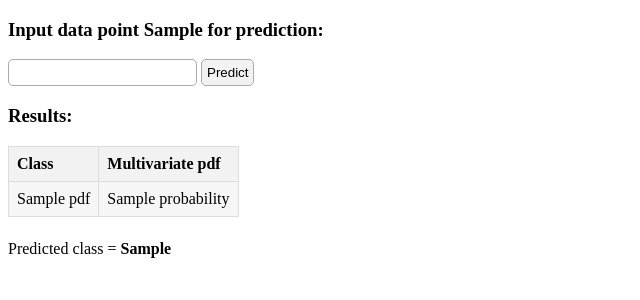
After one commit to sourhub226/pattern-recognition-flask-app, a Flask app: template templates/predict.html in a window 1280 px wide. The commit adds this page. Shown: the top 300 px of the page, without its empty margins (0-640 px from the left). Run offline with Flask 3, Linux system fonts and the light colour scheme; the template is opened without the code that fills it: most values are stand-ins (such as "Sample title", 1, 10 or a date in 2020).

Commit message:
Split classification code into separate fn + styling

```diff
--- a/flask app.py
+++ b/flask app.py
@@ -1,13 +1,14 @@
-from flask import Flask, render_template, request, redirect, url_for
+from flask import Flask, render_template, request, redirect, url_for, session
 import pandas as pd
 from scipy.stats import multivariate_normal
 import matplotlib.pyplot as plt
 import numpy as np
-import io
-import base64
+import pickle
+from io import BytesIO, StringIO
 
 
 app = Flask(__name__)
+app.secret_key = "pr1"
 
 
 @app.route("/")
@@ -15,42 +16,38 @@ def index():
     return render_template("home.html")
 
 
-@app.route("/upload", methods=["POST"])
-def upload():
-    class_stats = dataset_stats = ""
-    max_probab = -1
-    predicted_class = None
-    file = request.files["dataset"]
-    df = pd.read_csv(file.filename)
-    dataset_stats += f"Total no of rows = {len(df)} <br/>"
-    dataset_stats += f"Total no of numeric features = {len(df.select_dtypes(include=['number']).columns) } <br/>"
-    dataset_stats += f"Total no of categorical features = {len(df.select_dtypes(exclude=['number']).columns)-1}"
+def store_in_session(key, value):
+    if key in session:
+        session.pop(key)
+    session[key] = value
+
+
+@app.route("/stats", methods=["GET", "POST"])
+def stats():
+    class_stats = {}
+    if request.method == "POST":
+        file = request.files["dataset"]
+        df = pd.read_csv(BytesIO(file.read()))
+        store_in_session("dataset", pickle.dumps(df))
+
+    dataset_stats = {
+        "no_rows": len(df),
+        "no_num_features": len(df.select_dtypes(include=["number"]).columns),
+    }
+    dataset_stats["no_cat_features"] = (
+        len(df.select_dtypes(exclude=["number"]).columns) - 1
+    )
 
     unique_classes = df["Class"].unique()
 
-    for iteration, class_label in enumerate(unique_classes):
-        class_df = df[df["Class"] == class_label]
-        class_df = class_df[["Height", "Weight"]]
-        stats1_df = class_df.describe()
-        stats2_df = pd.DataFrame(
-            {
-                "Height": [class_df["Height"].kurt(), class_df["Height"].skew()],
-                "Weight": [class_df["Weight"].kurt(), class_df["Weight"].skew()],
-            },
-            index=["kurtosis", "skewness"],
-        )
-        class_mean = class_df.mean()
-        class_cov = class_df.cov()
-
-        mvnd = multivariate_normal(mean=class_mean, cov=class_cov)
-        # print(mvnd)
-        probab = mvnd.pdf([194, 108])
-        print(class_label)
-        print(probab)
-        if probab > max_probab:
-            max_probab = probab
-            predicted_class = class_label
-        print(f"Predicted class = {predicted_class}")
+    for class_label in unique_classes:
+        classviz_df = df[df["Class"] == class_label].select_dtypes(include=["number"])
+        class_stats[class_label] = {
+            "description": classviz_df.describe().to_html(),
+            "kurtosis": classviz_df.kurt().to_frame(name="kurtosis").T.to_html(),
+            "skewness": classviz_df.skew().to_frame(name="skewness").T.to_html(),
+            "covariance": classviz_df.cov().to_html(),
+        }
 
         # display graph using matplotlib
         # fig, axs = plt.subplots(2, 2, figsize=(10, 10))
@@ -68,26 +65,53 @@ def upload():
         # img_buffer.seek(0)
         # plot_data = base64.b64encode(img_buffer.read()).decode("utf-8")
 
-        class_stats += f"For <b>{class_label}</b>:"
-        class_stats += pd.concat(
-            [stats1_df, stats2_df],
-        ).to_html(justify="left")
-        # class_stats += pd.DataFrame(class_mean, columns=["Mean"]).to_html()
-        class_stats += class_cov.to_html()
-        class_stats += str(probab)
-        class_stats += "<br/>"
-
     return render_template(
         "stats.html",
         filename=file.filename,
-        df=df.head(10).to_html(
+        df_sample=df.head(10).to_html(
             index=False,
             justify="left",
         ),
         dataset_stats=dataset_stats,
         class_stats=class_stats,
+        # predicted_class=predicted_class,
+        # plot_data=plot_data,
+    )
+
+
+@app.route("/predict", methods=["GET", "POST"])
+def predict():
+    pdf = {}
+    max_probability = -1
+    predicted_class = None
+    data_point = None
+    df = pickle.loads(session.get("dataset"))
+    if request.method == "POST":
+        data_point = request.form["data_point"]
+        data_point = np.array([[int(x) for x in data_point.split(",")]])
+        print(data_point)
+
+    unique_classes = df["Class"].unique()
+    for class_label in unique_classes:
+        classviz_df = df[df["Class"] == class_label].select_dtypes(include=["number"])
+
+        probability = multivariate_normal(
+            mean=classviz_df.mean(), cov=classviz_df.cov()
+        ).pdf(data_point)
+        pdf[class_label] = {"probability": probability}
+        print(class_label)
+        print(probability)
+        if probability > max_probability:
+            max_probability = probability
+            predicted_class = class_label
+        print(f"Predicted class = {predicted_class}")
+
+    return render_template(
+        "predict.html",
+        df=df,
         predicted_class=predicted_class,
-        # plot_data=plot_data,
+        feature_cols=df.select_dtypes(include=["number"]).columns.tolist(),
+        pdf=pdf,
     )
 
 
--- /dev/null
+++ b/static/global styles.css
@@ -0,0 +1,40 @@
+table {
+  border-collapse: collapse;
+}
+
+th {
+  background-color: #f2f2f2;
+  font-weight: bold;
+}
+
+tr:nth-child(even) {
+  background-color: #f6f6f6;
+}
+
+td,
+th {
+  border: 1px solid #dddddd;
+  text-align: left;
+  padding: 8px;
+}
+p {
+  margin: 5px 0;
+}
+
+button {
+  /* display: inline-block; */
+  padding: 5px;
+  background-color: #f2f2f2;
+  border-radius: 5px;
+  border: 1px solid #aaaaaa;
+  /* text-align: center; */
+  /* text-decoration: none; */
+  cursor: pointer;
+  /* transition: background-color 0.3s, color 0.3s; */
+}
+
+input[type="text"] {
+  padding: 5px;
+  border-radius: 5px;
+  border: 1px solid #aaaaaa;
+}
--- /dev/null
+++ b/templates/predict.html
@@ -0,0 +1,37 @@
+<!DOCTYPE html>
+<html lang="en">
+  <head>
+    <title>Predict</title>
+    <link
+      rel="stylesheet"
+      type="text/css"
+      href="{{ url_for('static', filename='global styles.css') }}"
+    />
+  </head>
+  <body>
+    <form method="post" action="/predict">
+      <h3>Input data point {{feature_cols}} for prediction:</h3>
+
+      <input type="text" name="data_point" required />
+      <button>Predict</button>
+    </form>
+    {% if predicted_class %}
+    <h3>Results:</h3>
+    <table border="1">
+      <tr>
+        <th>Class</th>
+        <th>Multivariate pdf</th>
+      </tr>
+      {% for class_label in pdf %}
+      <tr>
+        <td>{{class_label}}</td>
+        <td>{{pdf[class_label]["probability"] | safe}}</td>
+      </tr>
+
+      {% endfor %}
+    </table>
+    <br />
+    <p>Predicted class = <b>{{predicted_class}}</b></p>
+    {% endif %}
+  </body>
+</html>
```
Also changed, not shown: templates/home.html (+7 -1 lines), templates/stats.html (+49 -10 lines), 4 other files.
